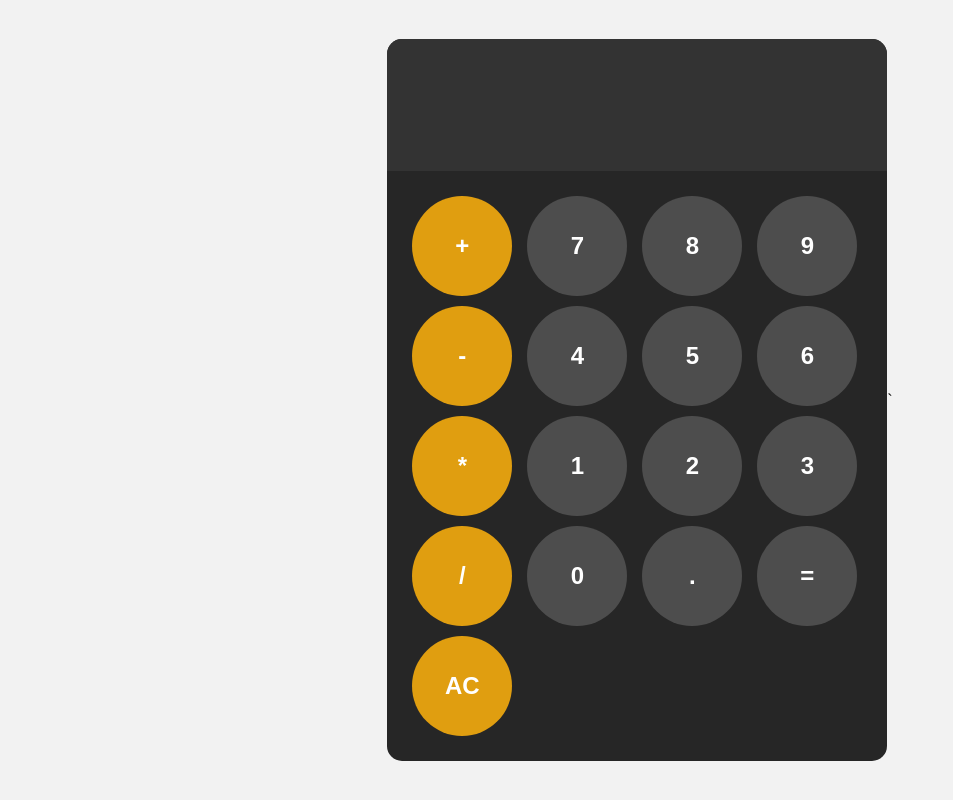
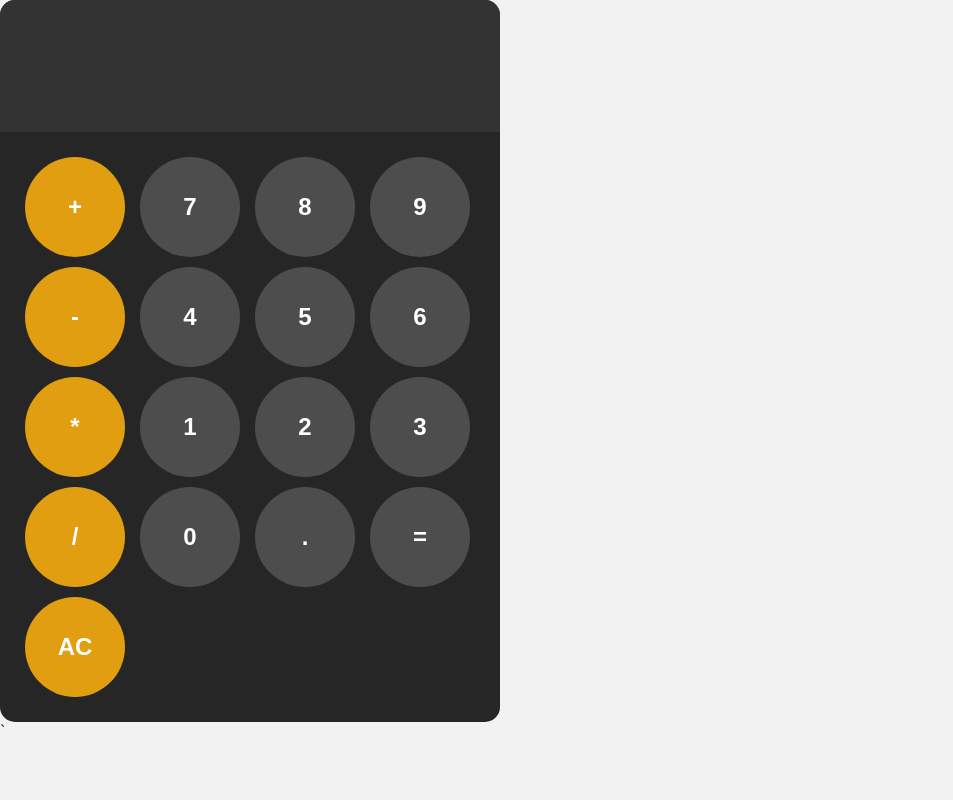
Before and after one commit to malik1243/THE-CALCULATOR, a plain HTML site: page index.html in a window 1280 px wide. Shown: the whole page, without its empty margins (0-953 px from the left). Drawn offline with Linux system fonts and the light colour scheme.

Commit message:
Update style.css

```diff
--- a/style.css
+++ b/style.css
@@ -1,7 +1,5 @@
 body{
     margin: 0px;
-    display: flex;
-    justify-content: center;
     align-items: center;
     height: 100vh;
     background-color: hsl(0, 0%, 95%);
```
